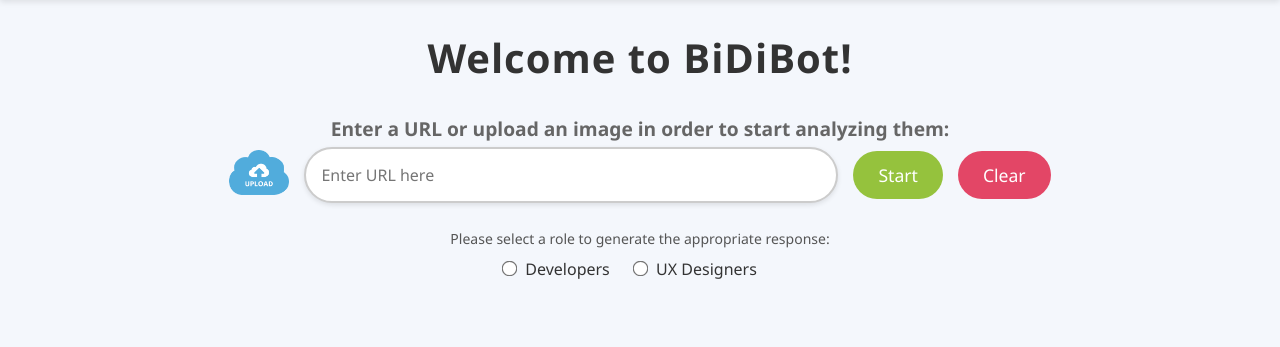
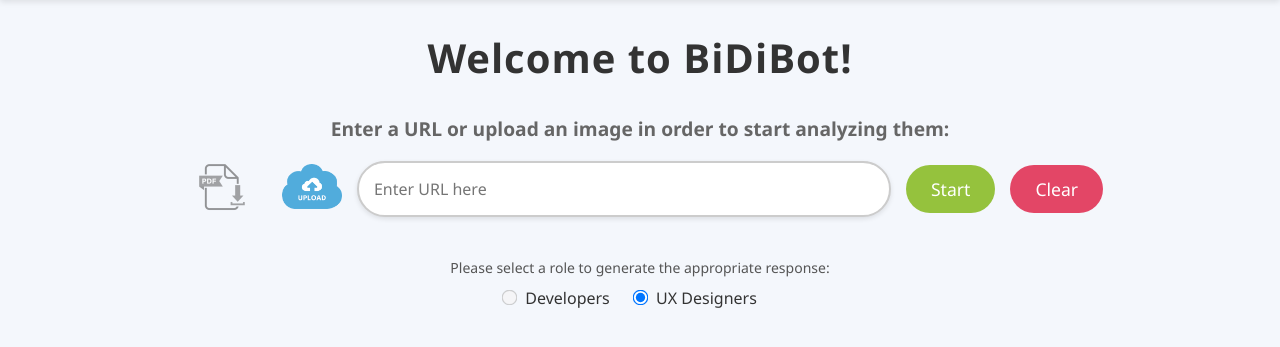
Before and after one commit to SapirTzaig/BiDiBot, a Flask app: page / in a window 1280 px wide. Shown: the part 90-437 px from the top of the page. Run offline with Flask 3, Linux system fonts and the light colour scheme; some libraries are stand-ins or nearby versions.

Commit message:
pdf export

```diff
--- a/static/css/styles.css
+++ b/static/css/styles.css
@@ -119,6 +119,12 @@
     align-items: center;
 }
 
+.results-export-container {
+    display: flex;
+    justify-content: flex-start;
+    align-items: center;
+}
+
 /* Custom image upload button */
 .image-upload-btn {
     display: inline-block; /* Display as inline-block for better alignment */
@@ -136,6 +142,8 @@
     height: 60px; /* Set a fixed height for the image */
     object-fit: contain; /* Ensure the image is fully contained without distortion */
 }
+
+
 
 /* Hover effect for the upload button */
 .image-upload-btn:hover {
@@ -359,3 +367,29 @@
     margin-right: 5px;
     transform: scale(1.2); /* Keep this for larger radio buttons */
 }
+
+.results-export-btn {
+    border: none;
+    background: transparent;
+    padding: 0;
+    border-radius: 0;
+    outline: none;
+    box-shadow: none;
+    cursor: pointer; /* default active cursor */
+}
+
+.results-export-btn[disabled] {
+    cursor: not-allowed;
+    opacity: 0.5;
+    filter: grayscale(100%);
+}
+
+.results-export-btn img {
+    width: 90px;
+    height: 90px;
+    object-fit: contain;
+    border: none;
+    outline: none;
+    box-shadow: none;
+    border-radius: 0;
+}
--- a/templates/index.html
+++ b/templates/index.html
@@ -6,6 +6,7 @@
     <title>BiDiBot</title>
     <link rel="stylesheet" href="{{ url_for('static', filename='css/styles.css') }}">
     <link rel="icon" type="image/x-icon" href="{{ url_for('static', filename='images/Bi-Di.ico') }}">
+    <script src="https://cdnjs.cloudflare.com/ajax/libs/jspdf/2.5.1/jspdf.umd.min.js"></script>
 </head>
 <body>
     <header>
@@ -32,6 +33,11 @@
         <form id="analysis-form" method="POST" enctype="multipart/form-data">
             <div class="form-container">
                 <!-- Image upload button container -->
+                <div class="results-export-container">
+                    <button id="export-pdf-btn" class="results-export-btn" disabled>
+                        <img src="{{ url_for('static', filename='images/pdf_export.png') }}" alt="Export results" />
+                    </button>
+                </div>
                 <div class="image-upload-container">
                     <label for="image" class="image-upload-btn">
                         <img src="{{ url_for('static', filename='images/upload.png') }}" alt="Upload Image" />
@@ -47,10 +53,10 @@
             <div class="role-selection">
                 <p>Please select a role to generate the appropriate response:</p>
                 <label>
-                    <input type="radio" name="role" value="developers"> Developers
+                    <input type="radio" name="role" value="developers" disabled> Developers
                 </label>
                 <label>
-                    <input type="radio" name="role" value="ux-designers"> UX Designers
+                    <input type="radio" name="role" value="ux-designers" checked> UX Designers
                 </label>
             </div>
 
@@ -140,6 +146,8 @@
 
             // Hide loading section
             loadingSection.style.display = "none";
+            // Disable export button when results are cleared
+            exportBtn.disabled = true;
         }
 
         // Attach the resetForm function to the "Clear" button
@@ -237,6 +245,29 @@
                 loadingSection.style.display = "none";
                 clearInterval(dotInterval);
             }
+            // Enable the export button if results exist
+            enableExportIfResults();
+        });
+
+        const exportBtn = document.getElementById('export-pdf-btn');
+
+        function enableExportIfResults() {
+            const resultsContainer = document.getElementById("results-container");
+            if (resultsContainer.innerHTML.trim() !== "") {
+                exportBtn.disabled = false;
+            }
+        }
+
+        exportBtn.addEventListener('click', (e) => {
+            e.preventDefault();
+
+            const resultsContainer = document.getElementById("results-container");
+            const doc = new jspdf.jsPDF();
+            const resultsText = resultsContainer.innerText || "No content available";
+
+            const lines = doc.splitTextToSize(resultsText, 180);
+            doc.text(lines, 10, 10);
+            doc.save("BiDiBot_Results.pdf");
         });
     </script>
 </body>
```
Also changed, not shown: static/images/pdf_export.png (added).
